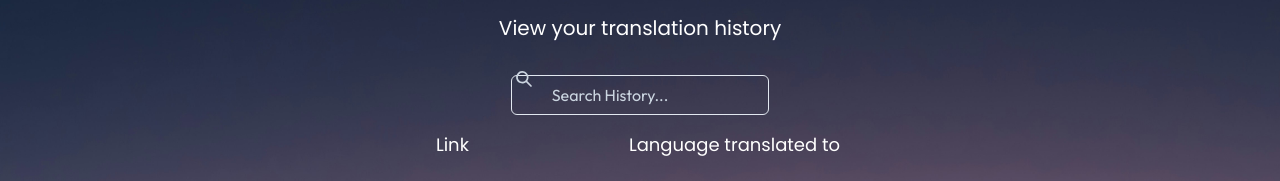
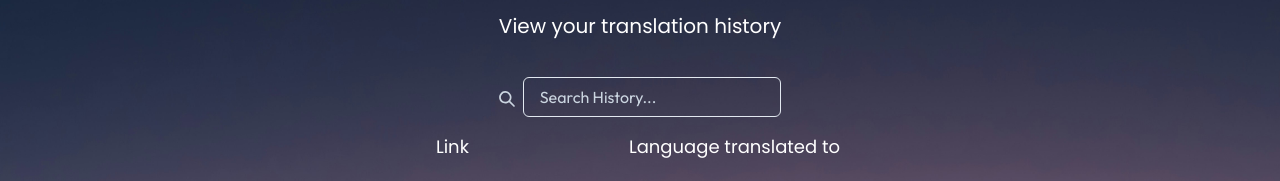
Before and after one commit to wxp02/LinguaStream, a React (Create React App) app in the folder frontend/: page /history in a window 1280 px wide. Shown: the part 336-517 px from the top of the page. Built offline with nearby package versions, Linux system fonts and the light colour scheme.

Commit message:
added the route to the home page in the sidebar

```diff
--- a/frontend/src/components/Sidebar.js
+++ b/frontend/src/components/Sidebar.js
@@ -26,12 +26,16 @@ export default function Sidebar({ isOpen, onClose }) {
   const handleLogout = () => {
     navigate("/");
   };
+
+  const returnHome = ()=>{
+    navigate("/home");
+  };
   return (
     <Drawer isOpen={isOpen} placement="left" onClose={onClose}>
       <DrawerOverlay />
       <DrawerContent>
         <DrawerCloseButton />
-        <DrawerHeader sx={{ fontSize: "24px" }}>LinguaStream</DrawerHeader>
+        <DrawerHeader sx={{ fontSize: "24px" }} onClick = {returnHome} style={{ cursor: 'pointer' }}>LinguaStream</DrawerHeader>
         <DrawerBody>
           <List spacing={5}>
             <ListItem display="flex" alignItems="center">
--- a/frontend/src/pages/HistoryPage.js
+++ b/frontend/src/pages/HistoryPage.js
@@ -10,6 +10,7 @@ import {
   InputGroup,
   IconButton,
   InputLeftElement,
+  Icon,
   Flex
 } from "@chakra-ui/react";
 import { HamburgerIcon, SearchIcon } from "@chakra-ui/icons";
@@ -44,15 +45,10 @@ export default function HistoryPage() {
             <Heading as="h1" size="xl" color="white" mb="4">
               History Page
             </Heading>
-            <Text fontSize="xl" color="white" mb="4">
+            <Text fontSize="xl" color="white" mb="5">
               View your translation history
             </Text>
-            <InputGroup>
-              <InputLeftElement
-                pointerEvents="none"  // Makes the icon non-interactive
-                paddingLeft="15px"
-                children={<SearchIcon color="gray.300" />}  // Icon color
-              />
+            <Icon as={SearchIcon} color="gray.300" marginRight="2" />
             <Input
               placeholder="Search History..."
               _placeholder={{ opacity: 1, color: "gray.300" }}
@@ -60,7 +56,7 @@ export default function HistoryPage() {
               mx="auto"
               width="90%"
             />
-            </InputGroup>
+
           </Box>
         </motion.div>
         <Box className="justify-center text-center">
```
Lines whose indentation alone changed are shown as unchanged.
